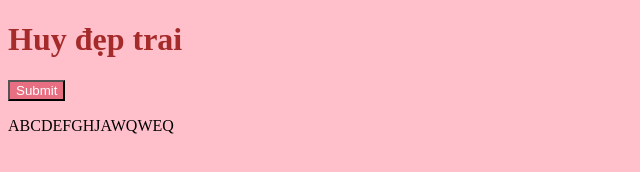
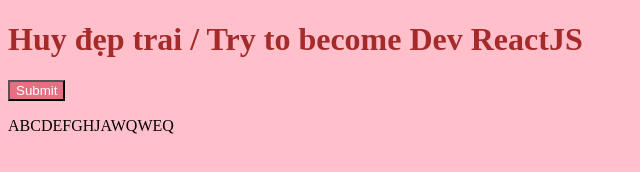
Before and after one commit to Huy-123/Git-Tutorial, a plain HTML site: page index.html in a window 1280 px wide. Shown: the whole page, without its empty margins (0-640 px from the left). Drawn offline with Linux system fonts and the light colour scheme.

Commit message:
update index.html
THay doi

```diff
--- a/index.html
+++ b/index.html
@@ -9,7 +9,7 @@
 	<link rel="stylesheet" href="./index2.css">
 </head>
 <body>
-	<h1>Huy đẹp trai</h1>
+	<h1>Huy đẹp trai / Try to become Dev ReactJS</h1>
 	<button>Submit</button>
 	<p>ABCDEFGHJAWQWEQ</p>
 </body>
```
